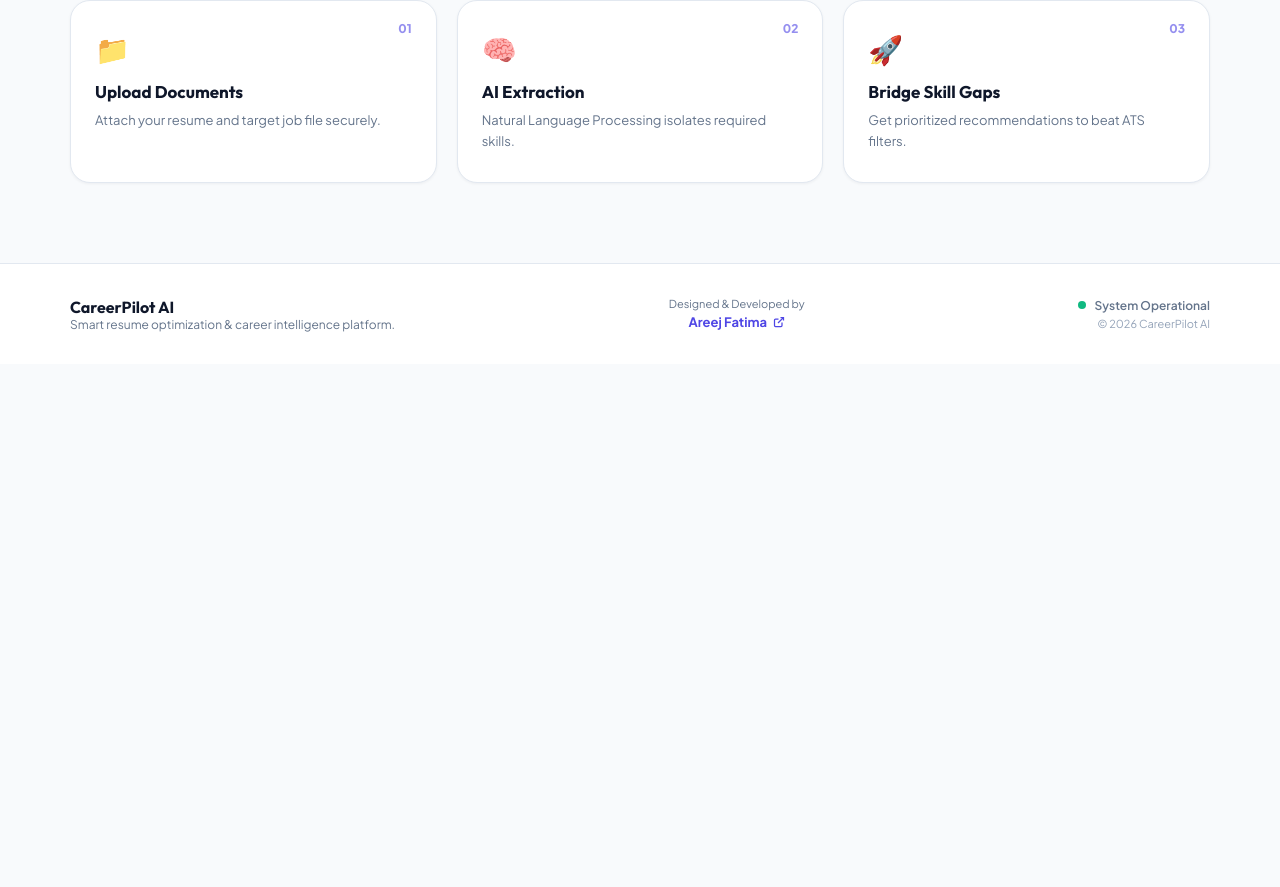
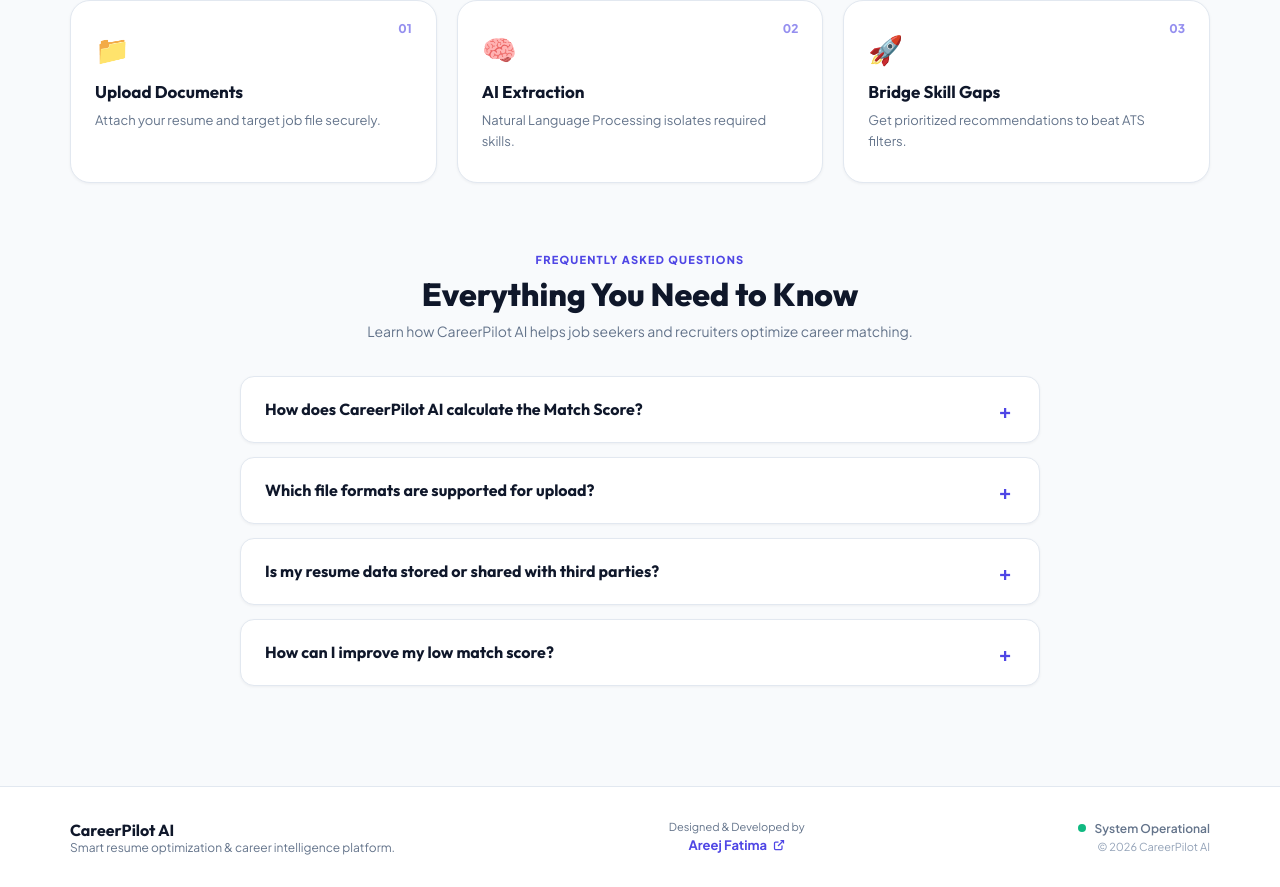
Before and after one commit to Areej663/careerpilot-ai, a React (Vite) app in the folder frontend/: page / in a window 1280 px wide. Shown: the part 1056-1943 px from the top of the page. Before the commit the page ends 1420 px from the top, so only its background shows below. Built offline with nearby package versions, Linux system fonts and the light colour scheme.

Commit message:
feat: add interactive landing page FAQ accordion and rich SEO OpenGraph meta tags

```diff
--- a/frontend/index.html
+++ b/frontend/index.html
@@ -4,7 +4,17 @@
     <meta charset="UTF-8" />
     <link rel="icon" type="image/svg+xml" href="/favicon.svg" />
     <meta name="viewport" content="width=device-width, initial-scale=1.0" />
-    <title>CareerPilot AI — Next-Gen AI Resume & Skill Matcher</title>
+    <title>CareerPilot AI — Smart AI Resume & Job Matcher | Developed by Areej Fatima</title>
+
+    <!-- SEO Meta Tags -->
+    <meta name="description" content="CareerPilot AI is an intelligent resume optimization platform that analyzes skill gaps, calculates job compatibility, and provides strategic career growth recommendations." />
+    <meta name="author" content="Areej Fatima" />
+
+    <!-- Open Graph / Social Sharing -->
+    <meta property="og:type" content="website" />
+    <meta property="og:title" content="CareerPilot AI — Smart AI Resume & Job Matcher" />
+    <meta property="og:description" content="Instantly analyze your resume against job descriptions, detect missing skill gaps, and optimize your profile for target roles." />
+    <meta property="og:site_name" content="CareerPilot AI" />
 
     <!-- Google Fonts -->
     <link rel="preconnect" href="https://fonts.googleapis.com">
--- a/frontend/src/App.css
+++ b/frontend/src/App.css
@@ -868,6 +868,103 @@ input {
 }
 
 /* =========================================================
+   FAQ SECTION
+========================================================= */
+
+.faq-section {
+  padding: 64px 0 20px;
+}
+
+.faq-header {
+  text-align: center;
+  margin-bottom: 36px;
+}
+
+.faq-kicker {
+  font-size: 11px;
+  font-weight: 800;
+  letter-spacing: 1.2px;
+  color: var(--accent-primary);
+  text-transform: uppercase;
+}
+
+.faq-header h3 {
+  font-family: var(--font-heading);
+  font-size: 32px;
+  font-weight: 800;
+  color: var(--text-main);
+  margin: 6px 0 8px;
+}
+
+.faq-header p {
+  font-size: 14px;
+  color: var(--text-muted);
+}
+
+.faq-accordion {
+  max-width: 800px;
+  margin: 0 auto;
+  display: flex;
+  flex-direction: column;
+  gap: 14px;
+}
+
+.faq-item {
+  background: var(--bg-surface);
+  border: 1px solid var(--border-light);
+  border-radius: var(--radius-md);
+  padding: 20px 24px;
+  cursor: pointer;
+  box-shadow: var(--shadow-sm);
+  transition: all 0.2s ease;
+}
+
+.faq-item:hover {
+  border-color: var(--border-hover);
+  transform: translateY(-1px);
+}
+
+.faq-item.open {
+  border-color: var(--border-active);
+  box-shadow: var(--shadow-md);
+}
+
+.faq-question {
+  display: flex;
+  align-items: center;
+  justify-content: space-between;
+  gap: 16px;
+}
+
+.faq-question h4 {
+  font-family: var(--font-heading);
+  font-size: 16px;
+  font-weight: 700;
+  color: var(--text-main);
+}
+
+.faq-toggle-icon {
+  font-size: 20px;
+  font-weight: 700;
+  color: var(--accent-primary);
+  min-width: 20px;
+  text-align: center;
+}
+
+.faq-answer {
+  margin-top: 14px;
+  padding-top: 14px;
+  border-top: 1px solid var(--border-light);
+  animation: fadeIn 0.25s ease-out;
+}
+
+.faq-answer p {
+  font-size: 14px;
+  line-height: 1.65;
+  color: var(--text-muted);
+}
+
+/* =========================================================
    RESULTS PAGE & SVG MATCH GAUGE
 ========================================================= */
 
--- a/frontend/src/App.jsx
+++ b/frontend/src/App.jsx
@@ -7,6 +7,7 @@ import MatchScore from "./components/MatchScore";
 import SkillsCard from "./components/SkillsCard";
 import CareerInsights from "./components/CareerInsights";
 import Toast from "./components/Toast";
+import FAQSection from "./components/FAQSection";
 import { SAMPLE_ANALYSIS_RESULT } from "./utils/demoData";
 
 const API_URL = "http://127.0.0.1:8000";
@@ -458,6 +459,8 @@ function App() {
                 <p>Get prioritized recommendations to beat ATS filters.</p>
               </div>
             </section>
+
+            <FAQSection />
           </>
         ) : (
           <section className="results-page">
--- /dev/null
+++ b/frontend/src/components/FAQSection.jsx
@@ -0,0 +1,67 @@
+import { useState } from "react";
+
+const FAQ_ITEMS = [
+  {
+    question: "How does CareerPilot AI calculate the Match Score?",
+    answer:
+      "CareerPilot AI utilizes Natural Language Processing (NLP) techniques to parse uploaded PDF resumes and job descriptions. It extracts technical skills, tools, and qualifications, then calculates a weighted compatibility score based on matched versus required skill sets."
+  },
+  {
+    question: "Which file formats are supported for upload?",
+    answer:
+      "You can upload your resume in PDF format (`.pdf`). Job descriptions can be uploaded as PDF files (`.pdf`) or image files (`.jpg`, `.jpeg`, `.png`)."
+  },
+  {
+    question: "Is my resume data stored or shared with third parties?",
+    answer:
+      "No. Uploaded files are processed strictly for real-time skill extraction and comparison. Your data is not sold or shared with any recruiters or third-party platforms."
+  },
+  {
+    question: "How can I improve my low match score?",
+    answer:
+      "Review the 'Missing Skill Gaps' card in your analysis report. Focus on acquiring the highest-priority recommended skills first, and highlight relevant practical projects or certifications on your resume."
+  }
+];
+
+function FAQSection() {
+  const [openIndex, setOpenIndex] = useState(null);
+
+  const toggleFAQ = (index) => {
+    setOpenIndex(openIndex === index ? null : index);
+  };
+
+  return (
+    <section className="faq-section">
+      <div className="faq-header">
+        <span className="faq-kicker">FREQUENTLY ASKED QUESTIONS</span>
+        <h3>Everything You Need to Know</h3>
+        <p>Learn how CareerPilot AI helps job seekers and recruiters optimize career matching.</p>
+      </div>
+
+      <div className="faq-accordion">
+        {FAQ_ITEMS.map((item, index) => {
+          const isOpen = openIndex === index;
+          return (
+            <div
+              key={index}
+              className={`faq-item ${isOpen ? "open" : ""}`}
+              onClick={() => toggleFAQ(index)}
+            >
+              <div className="faq-question">
+                <h4>{item.question}</h4>
+                <span className="faq-toggle-icon">{isOpen ? "−" : "+"}</span>
+              </div>
+              {isOpen && (
+                <div className="faq-answer">
+                  <p>{item.answer}</p>
+                </div>
+              )}
+            </div>
+          );
+        })}
+      </div>
+    </section>
+  );
+}
+
+export default FAQSection;
```
